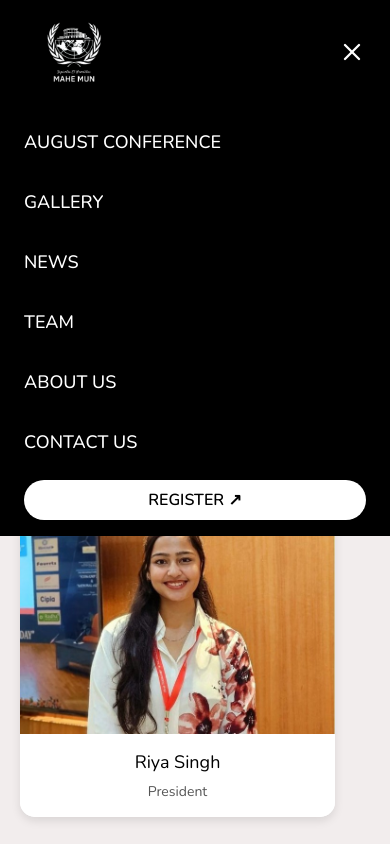
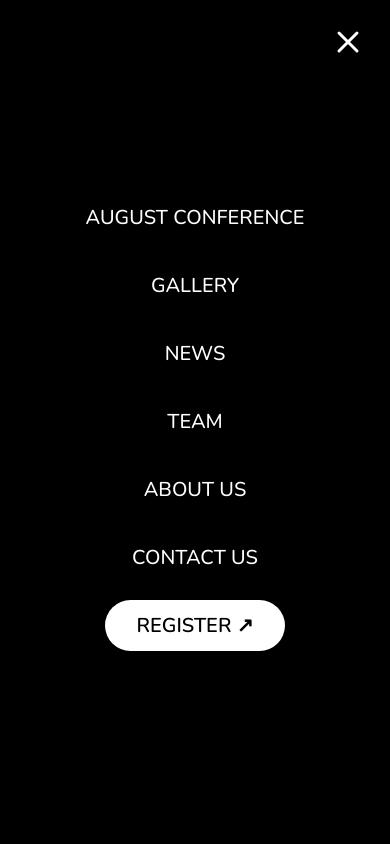
Before and after one commit to Mohak-Singhal/Mahe-Mun-2025-Website, a React (Vite) app: page /team in a window 390 px wide. Both pictures are taken after a click on the button 352 px from the left and 52 px from the top of the page. Shown: the top 844 px of the page. Built offline with nearby package versions, Linux system fonts and the light colour scheme.

Commit message:
navbar updated

```diff
--- a/src/components/Navbar.jsx
+++ b/src/components/Navbar.jsx
@@ -2,12 +2,12 @@ import React, { useState, useEffect } from "react";
 import { Link } from "react-router-dom";
 import { Menu, X } from "lucide-react";
 import { Link as ScrollLink } from "react-scroll";
+import { motion, AnimatePresence } from "framer-motion";
 
 const Navbar = ({ classname }) => {
   const [isOpen, setIsOpen] = useState(false);
   const [isSticky, setIsSticky] = useState(false);
 
-  // Handle scroll effect
   useEffect(() => {
     const handleScroll = () => {
       setIsSticky(window.scrollY > 50);
@@ -16,78 +16,145 @@ const Navbar = ({ classname }) => {
     return () => window.removeEventListener("scroll", handleScroll);
   }, []);
 
-  // Navigation links
   const navLinks = [
     { name: "AUGUST CONFERENCE", path: "/august-conference" },
     { name: "GALLERY", path: "/gallery" },
     { name: "NEWS", path: "/news" },
     { name: "TEAM", path: "/team" },
     { name: "ABOUT US", path: "/about-us" },
-    { name: "CONTACT US", path: "footer" }, // Scrolls to footer
+    { name: "CONTACT US", path: "footer" },
+  ];
 
-  ];
+  // Animation variants
+  const navVariants = {
+    initial: { y: -20, opacity: 0 },
+    animate: { y: 0, opacity: 1 },
+    exit: { y: -20, opacity: 0 },
+  };
+
+  const mobileMenuVariants = {
+    initial: { opacity: 0, scale: 0.95 },
+    animate: { opacity: 1, scale: 1 },
+    exit: { opacity: 0, scale: 0.95 },
+  };
 
   return (
     <nav
-      className={`${classname} fixed top-0 left-0 w-full z-50 transition-all duration-300 `}
+      className={`${classname} fixed top-0 left-0 w-full z-50 transition-all duration-300 ${
+        isSticky ? "bg-black/95 shadow-lg" : "bg-black/70 "
+      }`}
     >
-      <div className="max-w-7xl mx-auto px-6 flex justify-between items-center py-3">
+      <div className="max-w-7xl mx-auto px-6 flex justify-between items-center py-4">
         {/* Logo */}
-        <div>
+        <motion.div
+          whileHover={{ scale: 1.05 }}
+          transition={{ type: "spring", stiffness: 300 }}
+        >
           <Link to="/">
-            <img src="/logo2.png" alt="Logo" className="h-20 sm:h-22" />
+            <img src="/logo2.png" alt="Logo" className="h-18 sm:h-20 transition-all" />
           </Link>
-        </div>
+        </motion.div>
 
         {/* Desktop Navigation */}
-        <ul className="hidden md:flex space-x-8 text-lg font-medium">
+        <ul className="hidden md:flex space-x-10 text-base font-medium text-white">
           {navLinks.map((link, index) => (
-            <li key={index}>
+            <motion.li
+              key={index}
+              variants={navVariants}
+              initial="initial"
+              animate="animate"
+              whileHover={{ y: -2 }}
+              transition={{ duration: 0.2 }}
+            >
               {link.name === "CONTACT US" ? (
                 <ScrollLink
                   to="footer"
                   smooth={true}
                   duration={500}
-                  className="cursor-pointer hover:text-gray-400 transition"
+                  className="cursor-pointer relative group"
                 >
                   {link.name}
+                  <span className="absolute -bottom-1 left-0 w-0 h-[2px] bg-white transition-all group-hover:w-full"></span>
                 </ScrollLink>
               ) : (
-                <Link to={link.path} className="hover:text-gray-400 transition">
+                <Link to={link.path} className="relative group">
                   {link.name}
+                  <span className="absolute -bottom-1 left-0 w-0 h-[2px] bg-white transition-all group-hover:w-full"></span>
                 </Link>
               )}
-            </li>
+            </motion.li>
           ))}
         </ul>
 
         {/* Register Button */}
+        <motion.div whileHover={{ scale: 1.05 }} whileTap={{ scale: 0.95 }}>
           <Link
             to="/register"
-          className="hidden md:flex items-center bg-black text-white px-5 py-2 rounded-full font-semibold hover:bg-gray-200 hover:text-black transition"
+            className="hidden md:flex items-center bg-white text-black px-6 py-2.5 rounded-full font-semibold transition-all hover:bg-gray-100 shadow-md hover:shadow-lg"
           >
             REGISTER
-          <span className="ml-2">↗</span>
+            <span className="ml-2 group-hover:rotate-45 transition-transform">↗</span>
           </Link>
+        </motion.div>
 
         {/* Mobile Menu Button */}
-        <button onClick={() => setIsOpen(!isOpen)} className="md:hidden text-white">
+        <motion.button
+          whileTap={{ scale: 0.9 }}
+          onClick={() => setIsOpen(!isOpen)}
+          className="md:hidden text-white z-50 relative"
+        >
           {isOpen ? <X size={28} /> : <Menu size={28} />}
-        </button>
+        </motion.button>
       </div>
 
-      {/* Mobile Dropdown Menu */}
+      {/* Mobile Menu */}
+      <AnimatePresence>
         {isOpen && (
-        <div className="md:hidden bg-black px-6 py-4">
-          <ul className="flex flex-col space-y-4 text-white">
+          <>
+            {/* Overlay */}
+            <motion.div
+              className="fixed inset-0 bg-gradient-to-b from-black/90 to-gray-900/90 backdrop-blur-md z-40"
+              initial={{ opacity: 0 }}
+              animate={{ opacity: 1 }}
+              exit={{ opacity: 0 }}
+              transition={{ duration: 0.3 }}
+              onClick={() => setIsOpen(false)}
+            />
+
+            {/* Menu Content */}
+            <motion.div
+              variants={mobileMenuVariants}
+              initial="initial"
+              animate="animate"
+              exit="exit"
+              transition={{ duration: 0.4, ease: "easeInOut" }}
+              className="fixed inset-0 bg-black text-white z-50 flex flex-col justify-center items-center space-y-10 text-xl font-medium"
+            >
+              {/* Close Button */}
+              <motion.button
+                whileHover={{ rotate: 90 }}
+                whileTap={{ scale: 0.9 }}
+                onClick={() => setIsOpen(false)}
+                className="absolute top-6 right-6 text-white"
+              >
+                <X size={36} />
+              </motion.button>
+
+              {/* Nav Links */}
               {navLinks.map((link, index) => (
-              <li key={index}>
+                <motion.div
+                  key={index}
+                  initial={{ opacity: 0, y: 20 }}
+                  animate={{ opacity: 1, y: 0 }}
+                  transition={{ delay: index * 0.1, duration: 0.3 }}
+                  whileHover={{ x: 10 }}
+                >
                   {link.name === "CONTACT US" ? (
                     <ScrollLink
                       to="footer"
                       smooth={true}
                       duration={500}
-                    className="block py-2 text-lg font-medium hover:text-gray-400"
+                      className="cursor-pointer hover:text-gray-300 transition-colors"
                       onClick={() => setIsOpen(false)}
                     >
                       {link.name}
@@ -95,26 +162,35 @@ const Navbar = ({ classname }) => {
                   ) : (
                     <Link
                       to={link.path}
-                    className="block py-2 text-lg font-medium hover:text-gray-400"
+                      className="hover:text-gray-300 transition-colors"
                       onClick={() => setIsOpen(false)}
                     >
                       {link.name}
                     </Link>
                   )}
-              </li>
+                </motion.div>
               ))}
-          </ul>
 
-          {/* Mobile Register Button */}
+              {/* Register Button */}
+              <motion.div
+                initial={{ opacity: 0, y: 20 }}
+                animate={{ opacity: 1, y: 0 }}
+                transition={{ delay: 0.6, duration: 0.3 }}
+                whileHover={{ scale: 1.05 }}
+                whileTap={{ scale: 0.95 }}
+              >
                 <Link
                   to="/register"
-            className="block mt-4 text-center bg-white text-black px-5 py-2 rounded-full font-semibold hover:bg-gray-200 hover:text-black transition"
+                  className="bg-white text-black px-8 py-3 rounded-full font-semibold transition-all hover:bg-gray-100 shadow-lg hover:shadow-xl"
                   onClick={() => setIsOpen(false)}
                 >
                   REGISTER ↗
                 </Link>
-        </div>
+              </motion.div>
+            </motion.div>
+          </>
         )}
+      </AnimatePresence>
     </nav>
   );
 };
--- a/src/pages/AboutUs.jsx
+++ b/src/pages/AboutUs.jsx
@@ -40,7 +40,7 @@ const AboutUs = () => {
       <Navbar classname="text-white bg-black " />
 
       {/* Hero Section */}
-      <section className="hero-section mt-15 ">
+      <section className="hero-section mt-20 ">
         <div className="hero-overlay">
           <h1>Shaping Global Leaders of Tomorrow</h1>
         </div>
--- a/src/pages/team.jsx
+++ b/src/pages/team.jsx
@@ -64,7 +64,7 @@ const Team = () => {
       <>
       <Navbar classname="text-white bg-black"/>
 
-        <div className="p-5">
+        <div className="p-5 sm:p-8 mt-26">
             <div className="header-container">
                 <div>
                     <h1 className="heading">Meet Our Team</h1>
--- a/src/styles/AboutUs.css
+++ b/src/styles/AboutUs.css
@@ -133,7 +133,7 @@ body {
 .gallery-section {
     text-align: center;
     padding: 50px 20px;
-    background: #eee;
+
 }
 
 .gallery-item {
--- a/src/styles/team.css
+++ b/src/styles/team.css
@@ -1,4 +1,3 @@
-/* Global Styles */
 body {
     font-family: "Nunito", sans-serif;
     font-optical-sizing: auto;
@@ -10,9 +9,8 @@ body {
 
 .header-container {
     display: flex;
-    flex-direction: column;
     align-items: center;
-    justify-content: center;
+    justify-content: space-between;
     max-width: 1100px;
     margin: 0 auto;
     padding: 20px 0;
@@ -23,14 +21,20 @@ body {
     font-weight: 300;
     color: #393838;
     margin-left: 70px;
+    text-align: center;
 }
 
 .description {
     max-width: 400px;
     font-size: 14px;
     color: #555;
+    text-align: right;
+}
+
+h2 {
     text-align: center;
-    margin-top: 15px;
+    font-size: 22px;
+    margin-top: 70px;
 }
 
 .team-container {
@@ -43,19 +47,21 @@ body {
 }
 
 .team-member {
+    flex: 1 1 250px;
+    max-width: 300px;
     overflow: hidden;
     border-radius: 15px;
     box-shadow: 0px 4px 10px rgba(0, 0, 0, 0.1);
     transition: transform 0.3s ease-in-out;
-    width: 100%;
-    max-width: 250px; /* Set a max-width to keep images from becoming too large */
     background: white;
     text-align: center;
+    position: relative;
 }
 
 .image-container {
     width: 100%;
-    overflow: hidden;
+    display: flex;
+    justify-content: center;
     position: relative;
 }
 
@@ -63,11 +69,11 @@ body {
     width: 100%;
     height: 300px;
     object-fit: cover;
-    transition: transform 0.3s ease-in-out;
+    transition: transform 0.3s ease-in-out, opacity 0.3s ease-in-out;
 }
 
 .team-member:hover .image-container img {
-    transform: scale(1.1);
+    transform: scale(1.05);
 }
 
 .linkedin-icon {
@@ -106,7 +112,41 @@ body {
     margin: 5px 0;
 }
 
-/* Stats Section Styles */
+.first-row {
+    display: flex;
+    justify-content: center;
+    gap: 50px;
+    margin-top: 50px;
+    margin-bottom: 80px;
+}
+
+.grid-container {
+    display: flex;
+    flex-wrap: wrap;
+    justify-content: center;
+    gap: 50px;
+    max-width: 900px;
+    margin: 0 auto;
+    margin-top: 60px;
+}
+
+.image-container img {
+    width: 100%;
+    height: 250px;
+    object-fit: cover;
+}
+
+.first-row .team-member {
+    width: 270px;
+    height: 320px;
+}
+
+.grid-container .team-member {
+    width: 250px;
+    height: 340px;
+    margin-bottom: 60px;
+}
+
 .stats-container {
     display: flex;
     justify-content: center;
@@ -136,91 +176,98 @@ body {
     color: #807f7f;
 }
 
-/* Mobile View Adjustments */
 @media (max-width: 768px) {
     .header-container {
+        display: flex;
+        flex-direction: column;
         padding: 10px;
     }
 
     .heading {
-        font-size: 35px; /* Increased font size for mobile */
-        margin: 0;
-        text-align: center; /* Center the heading */
+        font-size: 46px;
+        font-weight: 300;
+        color: #393838;
+        margin-left: 0;
+        margin-right: 0;
+        text-align: center;
+        width: 100%;
     }
 
+
     .description {
+        font-size: 14px;
+        color: #555;
+        text-align: center;
         max-width: 90%;
-        font-size: 14px;
-        text-align: center;
-        margin: 10px auto;
+        margin: 0 auto;
     }
 
-    /* Team member flexbox layout for mobile view */
     .team-container {
-        flex-direction: column; /* Stack team members vertically */
-        align-items: center; /* Center them horizontally */
-        gap: 60px; /* Increased gap between images */
+        display: flex;
+        flex-direction: column;
+        align-items: center;
+        width: 100%;
+        margin-top: 20px;
     }
 
-    /* Team member block styles */
     .team-member {
-        width: 90% !important; /* Full width in mobile view */
-        max-width: none; /* Remove max-width for mobile view */
-        margin-bottom: 70px; /* Space between team members */
+        width: 100%;
+        max-width: 280px;
+        display: flex;
+        flex-direction: column;
+        align-items: center;
+        margin-bottom: 10px;
+    }
+
+    .image-container {
+        display: flex;
+        justify-content: center;
+        width: 100%;
+        margin-bottom: 10px;
     }
 
     .image-container img {
-        height: auto; /* Maintain aspect ratio */
-        max-height: 300px;
+        width: 100%;
+        height: 235px;
+        object-fit: cover;
     }
 
-    /* Stats Section */
     .stats-container {
-        flex-direction: row;
+        display: flex;
+        flex-wrap: wrap;
+        justify-content: center;
         gap: 2px;
-     }
+        width: 97%;
+    }
 
     .stat {
+        flex-basis: 45%;
         text-align: center;
-
     }
 
-    .stat h2 {
-        font-size: 20px;
+    .stats-container .stat h2 {
+        font-size: 24px;
     }
-    .board_heading{
-        margin-top: 60px;
-        text-align: center;
-        font-size: 23px;
-        color: #443838;
-        font-weight: 600;
-        margin-bottom: 60px;
+
+    .stats-container .stat p {
+        font-size: 15px;
     }
-    .underline {
-        width: 50px;
-        height: 2px;
-        background-color: rgb(140, 139, 139);
-        margin: 5px auto;
+    .first-row {
+        display: flex;
+        flex-direction: column;
+        align-items: center;
+        width: 100%;
+        height: 760px;
     }
-}
-@keyframes fadeIn {
-    from {
+
+    .team-member img {
         opacity: 0;
-        transform: translateY(30px);
+        transform: translateY(20px);
+        transition: opacity 0.5s, transform 0.5s;
     }
-    to {
+
+    .team-member.visible img {
         opacity: 1;
         transform: translateY(0);
     }
 }
-
-.team-member {
-    opacity: 0; /* Initially hidden */
-    transform: translateY(30px);
-    transition: opacity 0.6s ease-out, transform 0.6s ease-out;
-}
-
-.team-member.visible {
-    opacity: 1;
-    transform: translateY(0);
-}
```
Lines whose indentation alone changed are shown as unchanged.
